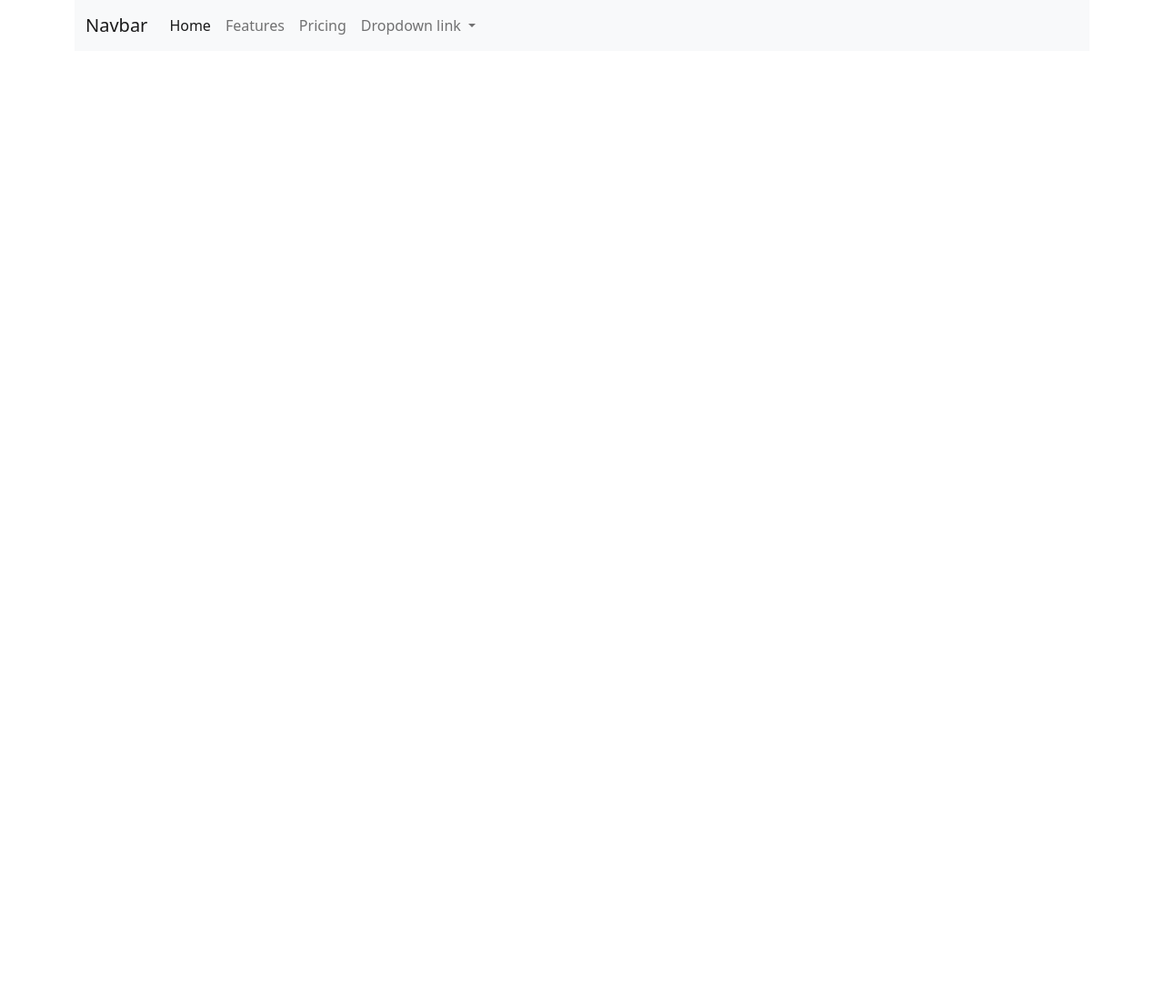
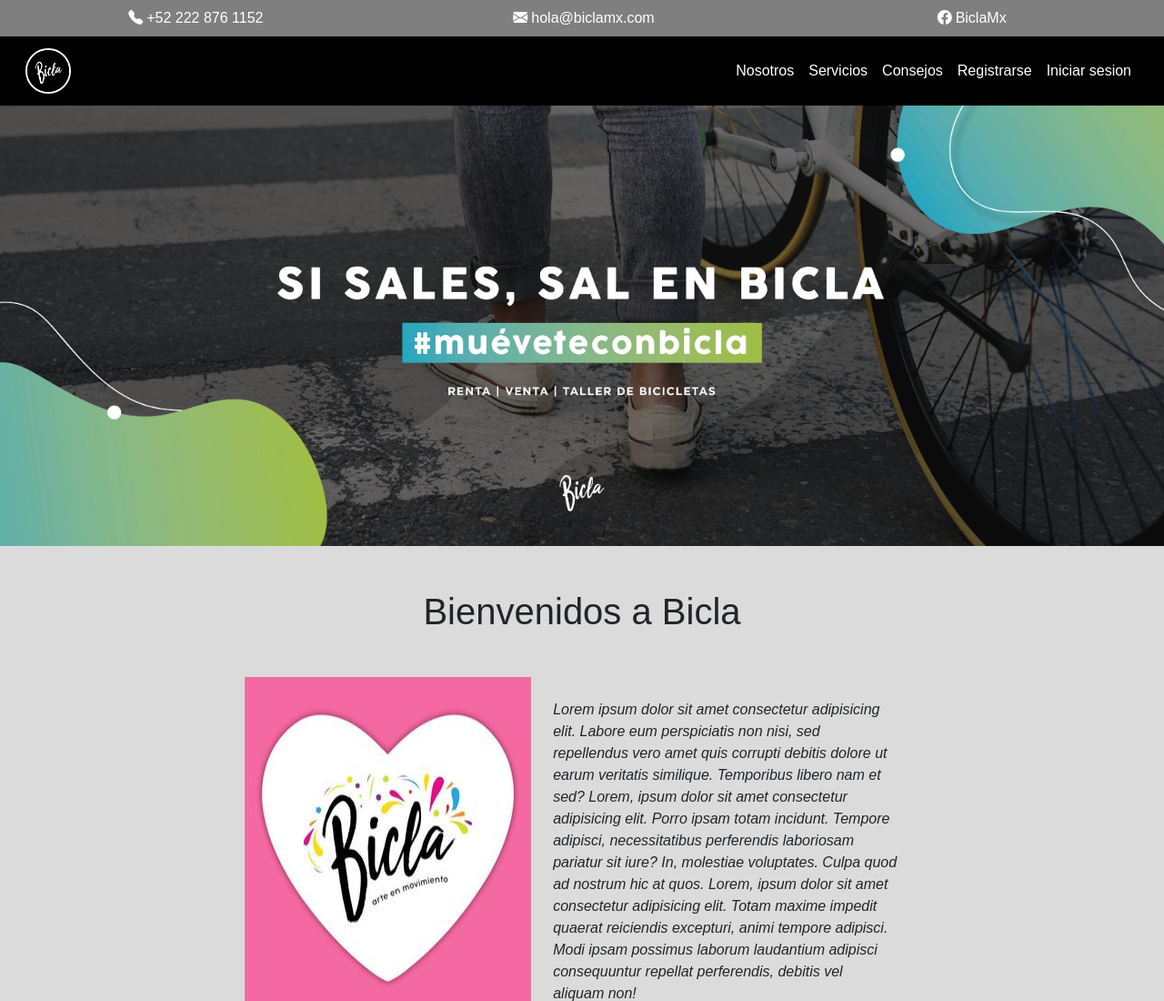
Before and after one commit to Fsottile6969/BiclaMx, a website: page index.html in a window 1280 px wide. Shown: the top 1100 px of the page at 91% size. Before the commit the page ends 800 px from the top, so only its background shows below. Drawn offline with nearby package versions, Linux system fonts and the light colour scheme.

Commit message:
desarrollo de secciones

```diff
--- a/bicla.css
+++ b/bicla.css
@@ -0,0 +1,36 @@
+* {
+	box-sizing: border-box;
+	margin: 0;
+	padding: 0;
+	overflow-x: hidden;
+	font-family: Arial, Helvetica, sans-serif;
+}
+
+.logo{
+	border: 2px solid white;
+}
+
+.logo:hover {
+	border: 3px solid white;
+}
+a:hover {
+	color: rgb(250, 73, 73) !important;
+}
+
+.redes a {
+	text-decoration: none;
+	color: white;
+}
+
+.bienvenida {
+	background-color: rgb(219, 219, 219);
+	background-attachment: fixed;
+	background-repeat: no-repeat;
+	background-position: center;
+	background-size: cover;
+}
+
+.imgConsejos {
+	object-fit: cover;
+	height: 250px !important;
+}
--- a/index.html
+++ b/index.html
@@ -1,52 +1,120 @@
-<!doctype html>
+<!DOCTYPE html>
 <html lang="en">
-
 	<head>
 		<title>BiclaMx</title>
 
-  <link rel="shortcut icon" href="/img/bicycle.png">
+		<link rel="shortcut icon" href="/img/bicycle.png" />
+		<link rel="stylesheet" href="bicla.css" />
 		<!-- Required meta tags -->
-  <meta charset="utf-8">
-  <meta name="viewport" content="width=device-width, initial-scale=1, shrink-to-fit=no">
+		<meta charset="utf-8" />
+		<meta
+			name="viewport"
+			content="width=device-width, initial-scale=1, shrink-to-fit=no"
+		/>
 
-  <!-- Bootstrap CSS v5.2.1 -->
-  <link href="https://cdn.jsdelivr.net/npm/bootstrap@5.2.1/dist/css/bootstrap.min.css" rel="stylesheet"
-	integrity="sha384-iYQeCzEYFbKjA/T2uDLTpkwGzCiq6soy8tYaI1GyVh/UjpbCx/TYkiZhlZB6+fzT" crossorigin="anonymous">
-
+		<!-- Bootstrap CSS v5.2.1 & favicon -->
+		<link
+			href="https://cdn.jsdelivr.net/npm/bootstrap@5.2.1/dist/css/bootstrap.min.css"
+			rel="stylesheet"
+			integrity="sha384-iYQeCzEYFbKjA/T2uDLTpkwGzCiq6soy8tYaI1GyVh/UjpbCx/TYkiZhlZB6+fzT"
+			crossorigin="anonymous"
+		/>
+		<link
+			rel="stylesheet"
+			href="https://cdn.jsdelivr.net/npm/bootstrap-icons@1.9.1/font/bootstrap-icons.css"
+		/>
 	</head>
 
 	<body>
 		<header>
 			<!-- place navbar here -->
-    <div class="container">
+			<div class="container-fluid">
+				<div
+					class="row redes bg-black bg-opacity-50 py-2 d-flex flex-row text-center"
+				>
+					<div
+						class="col-lg-3 col-md-3 col-sm-12 d-flex justify-content-center mx-auto"
+					>
+						<a href="tel:+52 222 876 1152" class="d-inline"
+							><i
+								class="bi bi-telephone-fill d-inline justify-content-center px-1"
+							></i
+							>+52 222 876 1152</a
+						>
+					</div>
+					<div
+						class="col-lg-3 col-md-3 col-sm-12 d-flex justify-content-center mx-auto"
+					>
+						<a href="mailto:hola@biclamx.com" class="d-inline"
+							><i
+								class="bi bi-envelope-fill d-inline justify-content-center px-1"
+							></i
+							>hola@biclamx.com</a
+						>
+					</div>
+					<div
+						class="col-lg-3 col-md-3 col-sm-12 d-flex justify-content-center mx-auto"
+					>
+						<a href="https://www.facebook.com/Biclamx" class="d-inline"
+							><i
+								class="bi bi-facebook d-inline justify-content-center px-1"
+							></i
+							>BiclaMx</a
+						>
+					</div>
+				</div>
 				<div class="row">
-        <div class="col">
-          <nav class="navbar navbar-expand-lg navbar-light bg-light">
+					<div class="col m-0 p-0">
+						<nav class="navbar navbar-expand-lg navbar-light bg-black">
 							<div class="container-fluid">
-              <a class="navbar-brand" href="#">Navbar</a>
-              <button class="navbar-toggler" type="button" data-bs-toggle="collapse" data-bs-target="#navbarNavDropdown" aria-controls="navbarNavDropdown" aria-expanded="false" aria-label="Toggle navigation">
+								<a class="navbar-brand mx-3" href="index.html"
+									><img
+										src="/img/bicla.png"
+										style="border-radius: 100%; height: 50px; width: auto"
+										class="logo"
+										alt=""
+								/></a>
+								<button
+									class="navbar-toggler text-danger bg-white opacity-75"
+									type="button"
+									data-bs-toggle="collapse"
+									data-bs-target="#navbarNavDropdown"
+									aria-controls="navbarNavDropdown"
+									aria-expanded="false"
+									aria-label="Toggle navigation"
+								>
 									<span class="navbar-toggler-icon"></span>
 								</button>
-              <div class="collapse navbar-collapse" id="navbarNavDropdown">
-                <ul class="navbar-nav">
+								<div
+									class="collapse navbar-collapse justify-content-end me-3"
+									id="navbarNavDropdown"
+								>
+									<ul class="navbar-nav text-center">
 										<li class="nav-item">
-                    <a class="nav-link active" aria-current="page" href="#">Home</a>
+											<a class="nav-link text-white" href="#bienvenida"
+												>Nosotros</a
+											>
 										</li>
 										<li class="nav-item">
-                    <a class="nav-link" href="#">Features</a>
+											<a class="nav-link text-white" href="#servicios"
+												>Servicios</a
+											>
 										</li>
 										<li class="nav-item">
-                    <a class="nav-link" href="#">Pricing</a>
+											<a class="nav-link text-white" href="#consejos"
+												>Consejos</a
+											>
 										</li>
-                  <li class="nav-item dropdown">
-                    <a class="nav-link dropdown-toggle" href="#" id="navbarDropdownMenuLink" role="button" data-bs-toggle="dropdown" aria-expanded="false">
-                      Dropdown link
-                    </a>
-                    <ul class="dropdown-menu" aria-labelledby="navbarDropdownMenuLink">
-                      <li><a class="dropdown-item" href="#">Action</a></li>
-                      <li><a class="dropdown-item" href="#">Another action</a></li>
-                      <li><a class="dropdown-item" href="#">Something else here</a></li>
-                    </ul>
+										<li class="nav-item">
+											<a
+												class="nav-link active text-white"
+												aria-current="page"
+												href="#"
+												>Registrarse</a
+											>
+										</li>
+										<li class="nav-item">
+											<a class="nav-link text-white" href="#">Iniciar sesion</a>
 										</li>
 									</ul>
 								</div>
@@ -57,19 +125,114 @@
 			</div>
 		</header>
 		<main>
-
+			<div class="container-fluid m-0 p-0">
+				<div class="row">
+					<div class="col-lg-12 m-0 p-0">
+						<img src="/img/portada.jpg" alt="" class="img-fluid" />
+					</div>
+				</div>
+				<section class="container-fluid bienvenida pb-5 mb-5 mx-0 px-0">
+					<div class="row">
+						<h1 class="titleBienvenida text-center mt-5 mb-4" id="bienvenida">
+							Bienvenidos a Bicla
+						</h1>
+						<div class="col">
+							<div
+								class="nosotros d-flex justify-content-center my-4 flex-wrap"
+							>
+								<img src="/img/corazonBicla.jpg" alt="" class="img-fluid" />
+								<p
+									class="col-sm-12 pt-4 h-4 fw-lighter fst-italic col-lg-4 px-4"
+								>
+									Lorem ipsum dolor sit amet consectetur adipisicing elit.
+									Labore eum perspiciatis non nisi, sed repellendus vero amet
+									quis corrupti debitis dolore ut earum veritatis similique.
+									Temporibus libero nam et sed? Lorem, ipsum dolor sit amet
+									consectetur adipisicing elit. Porro ipsam totam incidunt.
+									Tempore adipisci, necessitatibus perferendis laboriosam
+									pariatur sit iure? In, molestiae voluptates. Culpa quod ad
+									nostrum hic at quos. Lorem, ipsum dolor sit amet consectetur
+									adipisicing elit. Totam maxime impedit quaerat reiciendis
+									excepturi, animi tempore adipisci. Modi ipsam possimus laborum
+									laudantium adipisci consequuntur repellat perferendis, debitis
+									vel aliquam non!
+								</p>
+							</div>
+						</div>
+					</div>
+				</section>
+				<section class="container-fluid">
+					<div class="row-cols-sm-auto">
+						<h2 class="titleServicios text-center mt-3 mb-5" id="servicios">
+							Nuestros servicios
+						</h2>
+						<div
+							class="row text-center d-flex justify-content-around flex-wrap mt-2"
+						>
+							<div
+								class="col-sm-12 text-white bg-dark bg-opacity-75 my-2 col-lg-3"
+							>
+								<p>
+									Lorem, ipsum dolor sit amet consectetur adipisicing elit. Vero
+									fugit ex eaque vitae architecto blanditiis, voluptas esse
+									molestias laborum, libero voluptatum quibusdam magni. Error
+									quasi rem, alias iure ratione blanditiis.
+								</p>
+							</div>
+							<div
+								class="col-sm-12 text-white bg-dark bg-opacity-75 my-2 col-lg-3"
+							>
+								<p>
+									Lorem, ipsum dolor sit amet consectetur adipisicing elit. Vero
+									fugit ex eaque vitae architecto blanditiis, voluptas esse
+									molestias laborum, libero voluptatum quibusdam magni. Error
+									quasi rem, alias iure ratione blanditiis.
+								</p>
+							</div>
+							<div
+								class="col-sm-12 text-white bg-dark bg-opacity-75 my-2 col-lg-3"
+							>
+								<p>
+									Lorem, ipsum dolor sit amet consectetur adipisicing elit. Vero
+									fugit ex eaque vitae architecto blanditiis, voluptas esse
+									molestias laborum, libero voluptatum quibusdam magni. Error
+									quasi rem, alias iure ratione blanditiis.
+								</p>
+							</div>
+						</div>
+					</div>
+				</section>
+				<section class="container-fluid">
+					<div class="row-cols-lg-sm-auto">
+						<h2 class="consejos text-center my-5 py-3" id="consejos">
+							Consejos para usuarios
+						</h2>
+            <div class="col d-flex justify-content-around flex-wrap text-center">
+						  <div class="col-sm-12 col-md-6 col-lg-4 pb-4"><img src="/img/consejo1.jpg" class="imgConsejos img-fluid" alt=""></div>
+						  <div class="col-sm-12 col-md-6 col-lg-4 pb-4"><img src="/img/consejo2.jpg" class="imgConsejos img-fluid" alt=""></div>
+						  <div class="col-sm-12 col-md-6 col-lg-4 pb-4"><img src="/img/consejo3.jpg" class="imgConsejos img-fluid" alt=""></div>
+						  <div class="col-sm-12 col-md-6 col-lg-4 pb-4"><img src="/img/consejo4.jpg" class="imgConsejos img-fluid" alt=""></div>
+						  <div class="col-sm-12 col-md-6 col-lg-4 pb-4"><img src="/img/consejo5.jpg" class="imgConsejos img-fluid" alt=""></div>
+						  <div class="col-sm-12 col-md-6 col-lg-4 pb-4"><img src="/img/consejo6.jpg" class="imgConsejos img-fluid" alt=""></div>
+            </div>
+          </div>
+				</section>
+			</div>
 		</main>
 		<footer>
 			<!-- place footer here -->
 		</footer>
 		<!-- Bootstrap JavaScript Libraries -->
-  <script src="https://cdn.jsdelivr.net/npm/@popperjs/core@2.11.6/dist/umd/popper.min.js"
-	integrity="sha384-oBqDVmMz9ATKxIep9tiCxS/Z9fNfEXiDAYTujMAeBAsjFuCZSmKbSSUnQlmh/jp3" crossorigin="anonymous">
-  </script>
+		<script
+			src="https://cdn.jsdelivr.net/npm/@popperjs/core@2.11.6/dist/umd/popper.min.js"
+			integrity="sha384-oBqDVmMz9ATKxIep9tiCxS/Z9fNfEXiDAYTujMAeBAsjFuCZSmKbSSUnQlmh/jp3"
+			crossorigin="anonymous"
+		></script>
 
-  <script src="https://cdn.jsdelivr.net/npm/bootstrap@5.2.1/dist/js/bootstrap.min.js"
-	integrity="sha384-7VPbUDkoPSGFnVtYi0QogXtr74QeVeeIs99Qfg5YCF+TidwNdjvaKZX19NZ/e6oz" crossorigin="anonymous">
-  </script>
+		<script
+			src="https://cdn.jsdelivr.net/npm/bootstrap@5.2.1/dist/js/bootstrap.min.js"
+			integrity="sha384-7VPbUDkoPSGFnVtYi0QogXtr74QeVeeIs99Qfg5YCF+TidwNdjvaKZX19NZ/e6oz"
+			crossorigin="anonymous"
+		></script>
 	</body>
-
 </html>
--- /dev/null
+++ b/package.json
@@ -0,0 +1,5 @@
+{
+  "dependencies": {
+    "bootstrap-icons": "^1.10.3"
+  }
+}
```
Also changed, not shown: img/fondoBienvenida.jpeg (added), img/servicioReparacion.jpg (added), 1 other file. Lines whose indentation alone changed are shown as unchanged.
